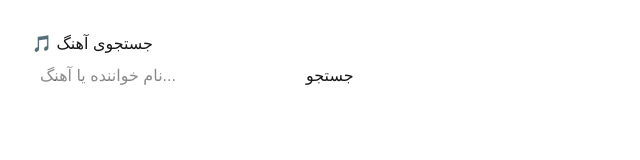
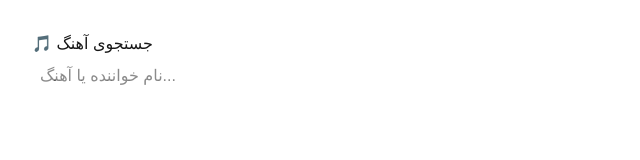
Before and after one commit to Habib2015s/next2, a Next.js app: page / in a window 1280 px wide. Shown: the top 160 px of the page, without its empty margins (0-640 px from the left). Built offline with nearby package versions, Linux system fonts and the light colour scheme.

Commit message:
finish test

```diff
--- a/app/page.js
+++ b/app/page.js
@@ -1,26 +1,35 @@
 "use client"
-import { useState } from "react";
+import { useState, useEffect } from "react";
+
+let debounceTimeout;
 
 export default function Home() {
   const [query, setQuery] = useState("");
   const [tracks, setTracks] = useState([]);
   const [loading, setLoading] = useState(false);
-  const [error, setError] = useState(null);
 
-  const handleSearch = async () => {
-    if (!query) return;
+  useEffect(() => {
+    if (!query) {
+      setTracks([]);
+      return;
+    }
+
+    clearTimeout(debounceTimeout);
+    debounceTimeout = setTimeout(() => {
+      fetchTracks(query);
+    }, 600); // صبر می‌کنیم تا کاربر تایپش تموم بشه
+
+    return () => clearTimeout(debounceTimeout);
+  }, [query]);
+
+  const fetchTracks = async (searchText) => {
     setLoading(true);
-    setError(null);
     try {
-      const res = await fetch(`/api/search?q=${encodeURIComponent(query)}`);
-      if (!res.ok) {
-        throw new Error(`Error: ${res.statusText}`);
-      }
+      const res = await fetch(`/api/search?q=${encodeURIComponent(searchText)}`);
       const data = await res.json();
       setTracks(data.data || []);
     } catch (e) {
-      setError(e.message);
-      setTracks([]);
+      console.error("Failed to fetch:", e);
     }
     setLoading(false);
   };
@@ -31,23 +40,13 @@ export default function Home() {
       <input
         value={query}
         onChange={(e) => setQuery(e.target.value)}
-        onKeyDown={(e) => e.key === "Enter" && handleSearch()}
         placeholder="نام خواننده یا آهنگ..."
         style={{ padding: "0.5rem", marginRight: "0.5rem", minWidth: "250px" }}
       />
-      <button onClick={handleSearch} disabled={loading} style={{ padding: "0.5rem 1rem" }}>
-        {loading ? "در حال جستجو..." : "جستجو"}
-      </button>
-
-      {error && <p style={{ color: "red" }}>{error}</p>}
-      {!loading && tracks.length === 0 && query && <p>هیچ نتیجه‌ای یافت نشد.</p>}
-
+      {loading && <p>در حال جستجو...</p>}
       <ul style={{ listStyle: "none", padding: 0 }}>
         {tracks.map((track) => (
-          <li
-            key={track.id}
-            style={{ marginTop: "1rem", borderBottom: "1px solid #ddd", paddingBottom: "1rem" }}
-          >
+          <li key={track.id} style={{ marginTop: "1rem", borderBottom: "1px solid #ddd", paddingBottom: "1rem" }}>
             <strong>{track.title}</strong> - {track.artist?.name}
             <div>
               <audio controls src={track.preview}></audio>
```
